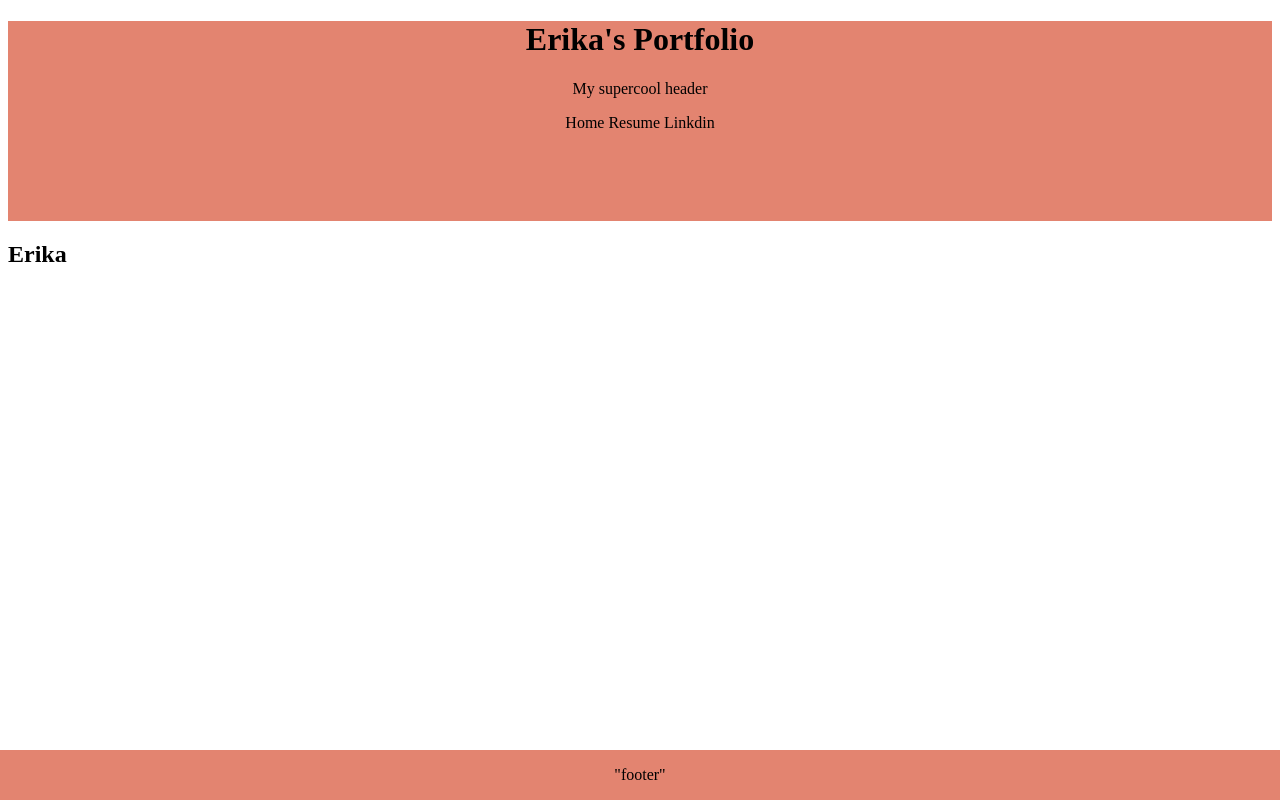
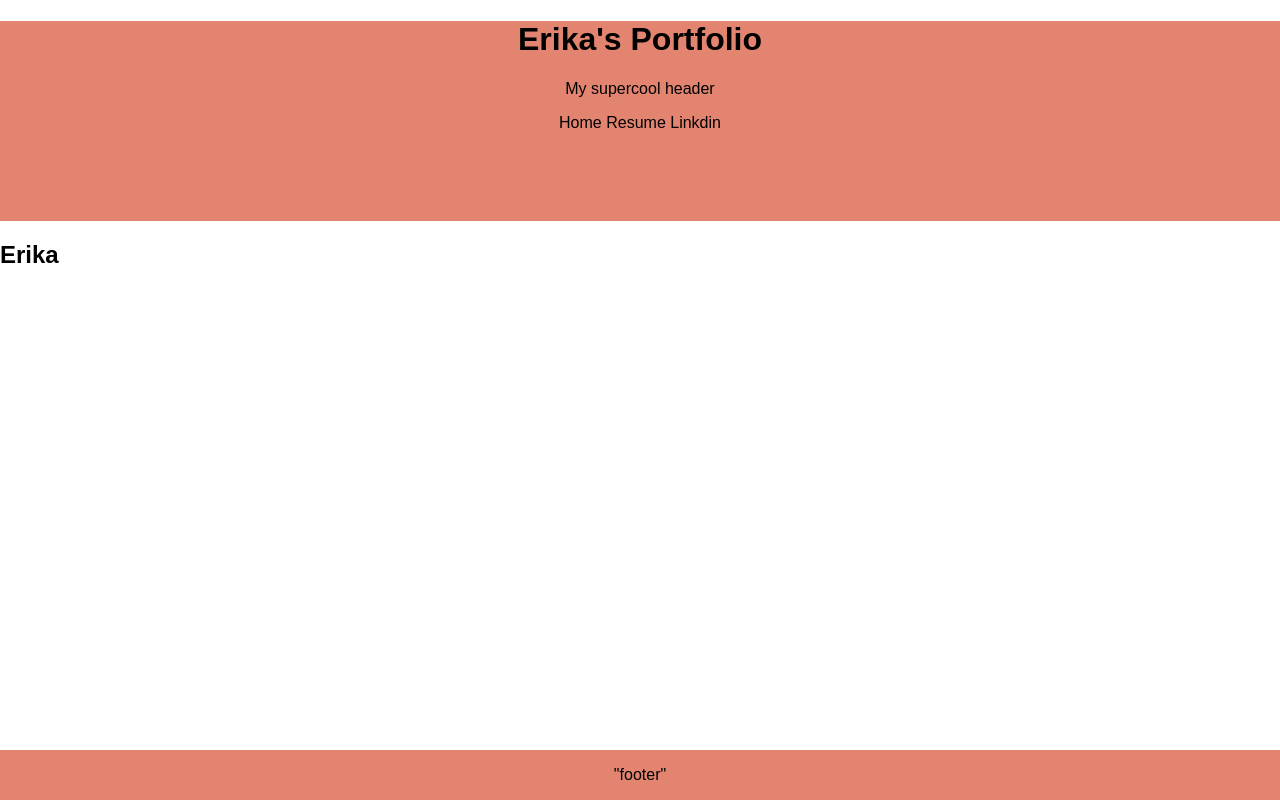
Before and after one commit to Erika5664/Portfolio, a plain HTML site: page index.html in a window 1280 px wide. Drawn offline with Linux system fonts and the light colour scheme; files that its build step writes are made by us from their sources.

Commit message:
added a body portion to css

```diff
--- a/index.css
+++ b/index.css
@@ -1,3 +1,7 @@
+body{
+  margin: 0;
+  font-family: Arial, helvetica, sans-serif;
+}
 .header{
   height: 200px;
   max-height: 500px;
```
Lines whose indentation alone changed are shown as unchanged.
